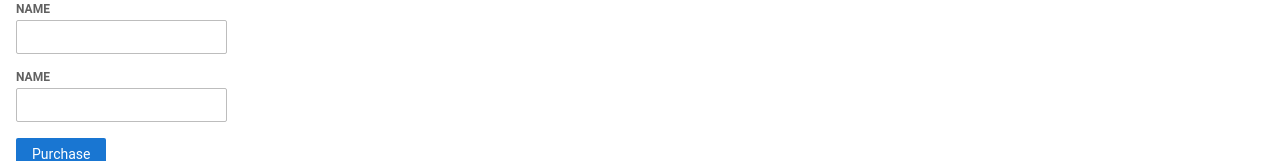
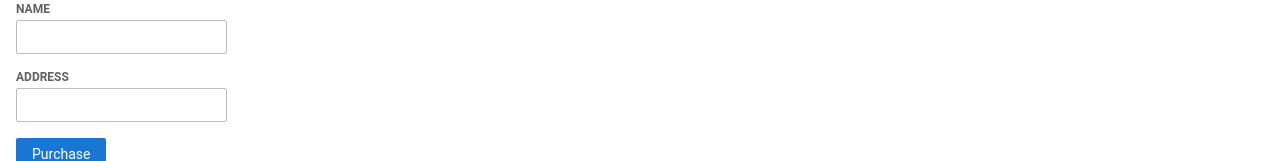
Before and after one commit to ksrntheja-ui/Angular-Docs-First-Example, an Angular app: page /cart in a window 1280 px wide. Shown: the part 177-338 px from the top of the page. Built offline with nearby package versions, Linux system fonts and the light colour scheme.

Commit message:
85-Fix 'Address' label typo.

```diff
--- a/src/app/cart/cart.component.html
+++ b/src/app/cart/cart.component.html
@@ -39,7 +39,7 @@ checkoutForm value. -->
 
   <div>
     <label for="address">
-      Name
+      Address
     </label>
     <input id="address" type="text">
   </div>
```
